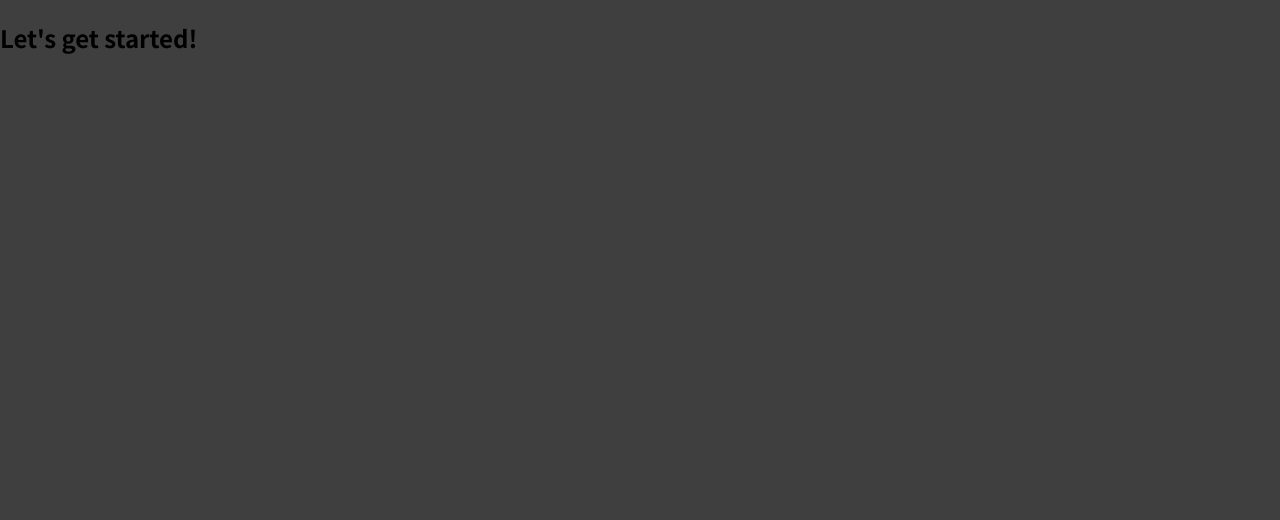
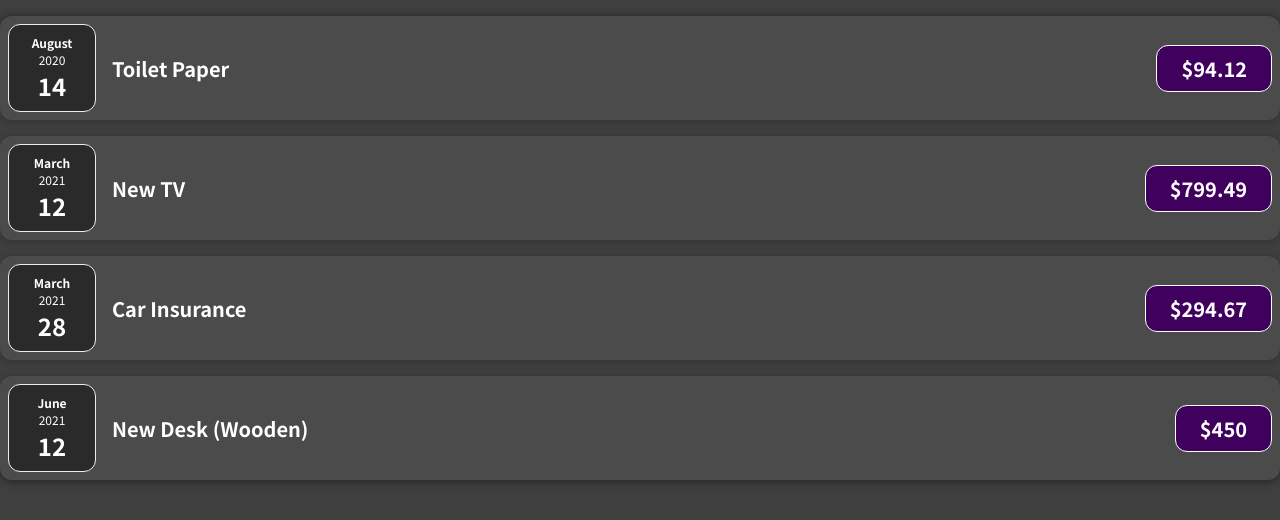
Before and after one commit to VictorIvanov87/expenses, a React (Create React App) app: page / in a window 1280 px wide. Shown: the top 520 px of the page. Built offline with nearby package versions, Linux system fonts and the light colour scheme.

Commit message:
Add components

```diff
--- a/src/App.js
+++ b/src/App.js
@@ -1,9 +1,7 @@
+import Expenses from './components/Expenses/Expenses';
+
 function App() {
-  return (
-    <div>
-      <h2>Let's get started!</h2>
-    </div>
-  );
+  return <Expenses></Expenses>;
 }
 
 export default App;
--- /dev/null
+++ b/src/components/Expenses/ExpenseDate.css
@@ -0,0 +1,26 @@
+.expense-date {
+  display: flex;
+  flex-direction: column;
+  width: 5.5rem;
+  height: 5.5rem;
+  border: 1px solid #ececec;
+  background-color: #2a2a2a;
+  color: white;
+  border-radius: 12px;
+  align-items: center;
+  justify-content: center;
+}
+
+.expense-date__month {
+  font-size: 0.75rem;
+  font-weight: bold;
+}
+
+.expense-date__year {
+  font-size: 0.75rem;
+}
+
+.expense-date__day {
+  font-size: 1.5rem;
+  font-weight: bold;
+}
--- /dev/null
+++ b/src/components/Expenses/ExpenseDate.js
@@ -0,0 +1,19 @@
+import React from 'react';
+
+import './ExpenseDate.css';
+
+const ExpenseDate = (props) => {
+  const month = props.date.toLocaleString('en-US', { month: 'long' });
+  const day = props.date.toLocaleString('en-US', { day: '2-digit' });
+  const year = props.date.getFullYear();
+
+  return (
+    <div className='expense-date'>
+      <div className='expense-date__month'>{month}</div>
+      <div className='expense-date__year'>{year}</div>
+      <div className='expense-date__day'>{day}</div>
+    </div>
+  );
+};
+
+export default ExpenseDate;
--- /dev/null
+++ b/src/components/Expenses/ExpenseItem.css
@@ -0,0 +1,54 @@
+.expense-item {
+  display: flex;
+  justify-content: space-between;
+  align-items: center;
+  padding: 0.5rem;
+  margin: 1rem 0;
+  background-color: #4b4b4b;
+}
+
+.expense-item__description {
+  display: flex;
+  flex-direction: column;
+  gap: 1rem;
+  align-items: flex-end;
+  flex-flow: column-reverse;
+  justify-content: flex-start;
+  flex: 1;
+}
+
+.expense-item h2 {
+  color: #3a3a3a;
+  font-size: 1rem;
+  flex: 1;
+  margin: 0 1rem;
+  color: white;
+}
+
+.expense-item__price {
+  font-size: 1rem;
+  font-weight: bold;
+  color: white;
+  background-color: #40005d;
+  border: 1px solid white;
+  padding: 0.5rem;
+  border-radius: 12px;
+}
+
+@media (min-width: 580px) {
+  .expense-item__description {
+    flex-direction: row;
+    align-items: center;
+    justify-content: flex-start;
+    flex: 1;
+  }
+
+  .expense-item__description h2 {
+    font-size: 1.25rem;
+  }
+
+  .expense-item__price {
+    font-size: 1.25rem;
+    padding: 0.5rem 1.5rem;
+  }
+}
--- /dev/null
+++ b/src/components/Expenses/ExpenseItem.js
@@ -0,0 +1,19 @@
+import React from 'react';
+
+import ExpenseDate from './ExpenseDate';
+import Card from '../UI/Card';
+import './ExpenseItem.css';
+
+const ExpenseItem = (props) => {
+  return (
+    <Card className='expense-item'>
+      <ExpenseDate date={props.date} />
+      <div className='expense-item__description'>
+        <h2>{props.title}</h2>
+        <div className='expense-item__price'>${props.amount}</div>
+      </div>
+    </Card>
+  );
+}
+
+export default ExpenseItem;
--- /dev/null
+++ b/src/components/Expenses/Expenses.css
@@ -0,0 +1,7 @@
+.expenses {
+  padding: 1rem;
+  background-color: rgb(31, 31, 31);
+  margin: 2rem auto;
+  width: 50rem;
+  max-width: 95%;
+}
--- /dev/null
+++ b/src/components/Expenses/Expenses.js
@@ -0,0 +1,39 @@
+import React from 'react';
+
+import ExpenseItem from './ExpenseItem';
+import Card from '../UI/Card';
+import './Expenses.css';
+
+const Expenses = () => {
+  const expenses = [
+    {
+      id: 'e1',
+      title: 'Toilet Paper',
+      amount: 94.12,
+      date: new Date(2020, 7, 14)
+    },
+    { id: 'e2', title: 'New TV', amount: 799.49, date: new Date(2021, 2, 12) },
+    {
+      id: 'e3',
+      title: 'Car Insurance',
+      amount: 294.67,
+      date: new Date(2021, 2, 28)
+    },
+    {
+      id: 'e4',
+      title: 'New Desk (Wooden)',
+      amount: 450,
+      date: new Date(2021, 5, 12)
+    }
+  ];
+
+  return (
+    <Card class="expenses">
+      {expenses.map((e) => {
+        return <ExpenseItem key={e.id} title={e.title} amount={e.amount} date={e.date} />;
+      })}
+    </Card>
+  );
+};
+
+export default Expenses;
--- /dev/null
+++ b/src/components/UI/Card.css
@@ -0,0 +1,4 @@
+.card {
+  border-radius: 12px;
+  box-shadow: 0 1px 8px rgba(0, 0, 0, 0.25);
+}
--- /dev/null
+++ b/src/components/UI/Card.js
@@ -0,0 +1,11 @@
+import React from 'react';
+
+import './Card.css';
+
+const Card = (props) => {
+  const classes = 'card ' + props.className;
+
+  return <div className={classes}>{props.children}</div>;
+};
+
+export default Card;
--- a/src/index.css
+++ b/src/index.css
@@ -1,4 +1,7 @@
 @import url('https://fonts.googleapis.com/css2?family=Noto+Sans+JP:wght@400;700&display=swap');
+@import './components/Expenses/ExpenseDate.css';
+@import './components/Expenses/ExpenseItem.css';
+@import './components/Expenses/Expenses.css';
 
 * {
   box-sizing: border-box;
```
